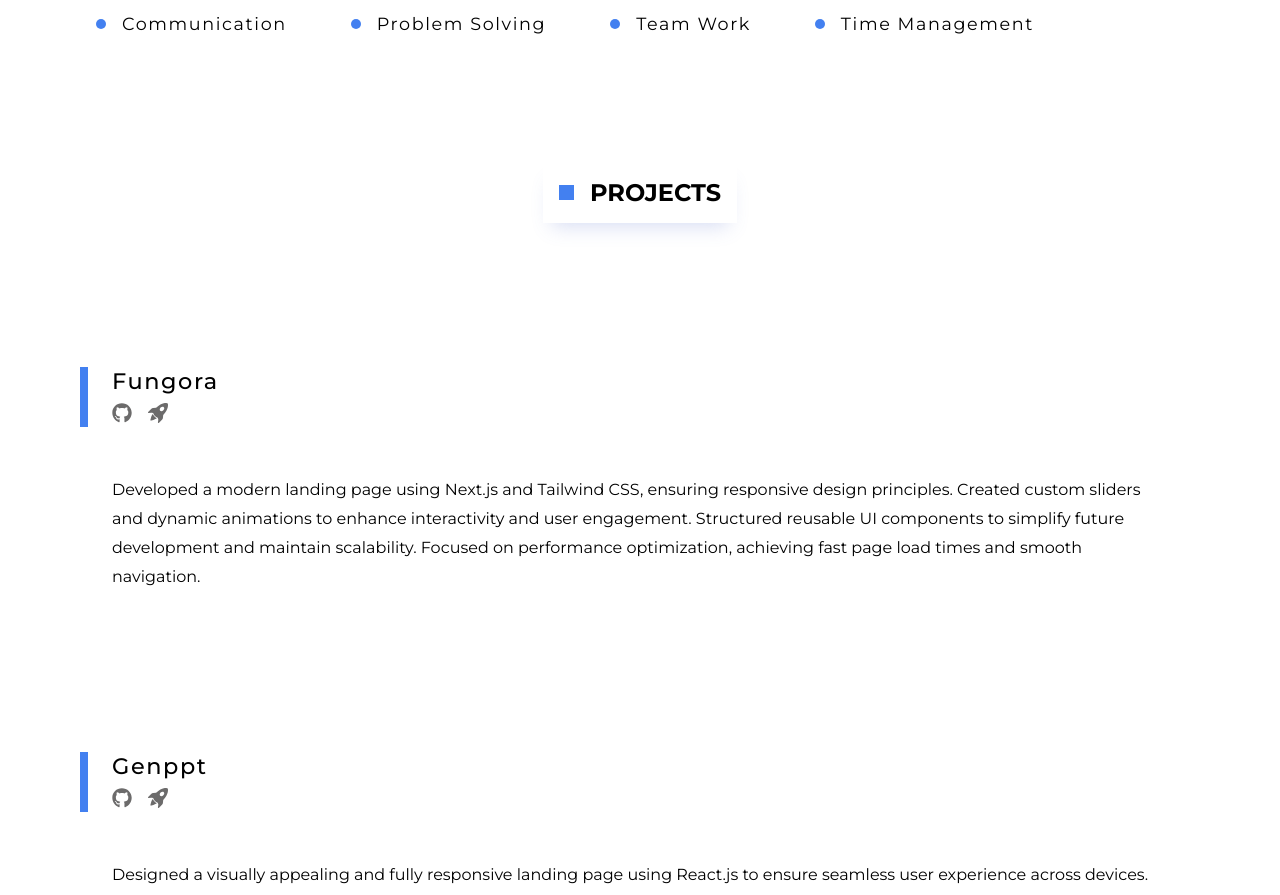
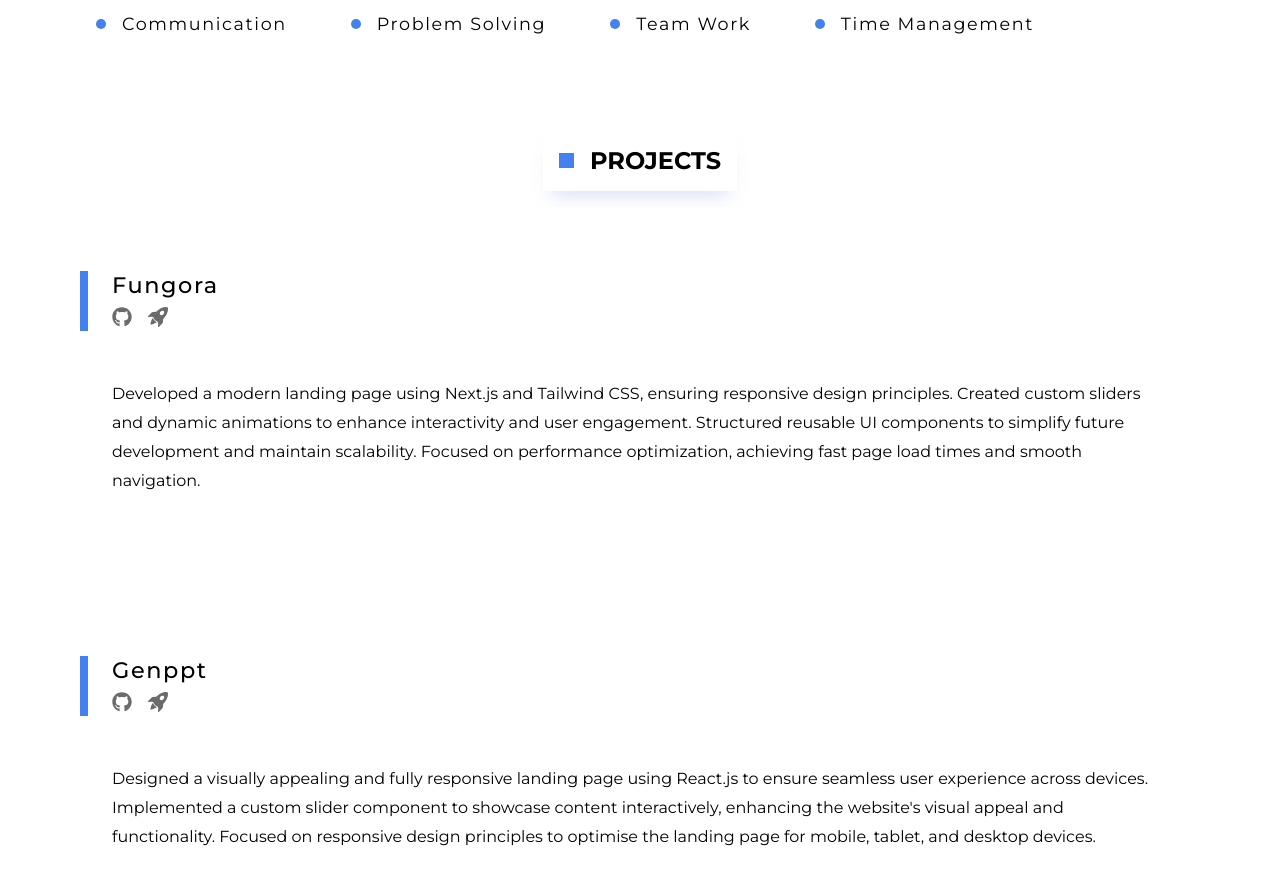
Before and after one commit to annu-1210/MY_PORTFOLIO, a React (Create React App) app: page /projects in a window 1280 px wide. Shown: the part 1900-2795 px from the top of the page. Built offline with nearby package versions, Linux system fonts and the light colour scheme.

Commit message:
content updated

```diff
--- a/src/components/Project/Projects.css
+++ b/src/components/Project/Projects.css
@@ -1,10 +1,10 @@
 .projects-container {
   /* background-color: rgb(223, 215, 204); */
-  padding: 2rem 3rem;
+  padding: 0rem 3rem;
   display: flex;
   flex-direction: column;
   justify-content: center;
-  gap: 4rem;
+  gap: 0;
   align-items: center;
   width: 100%;
   margin: auto;
```
